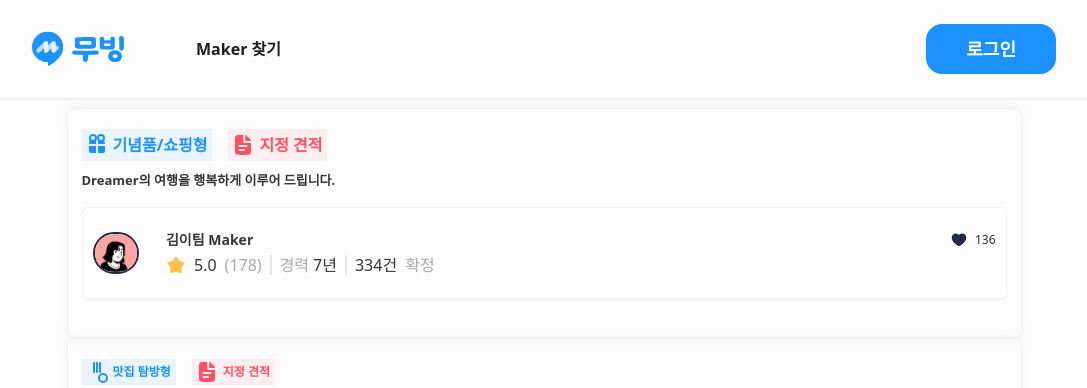
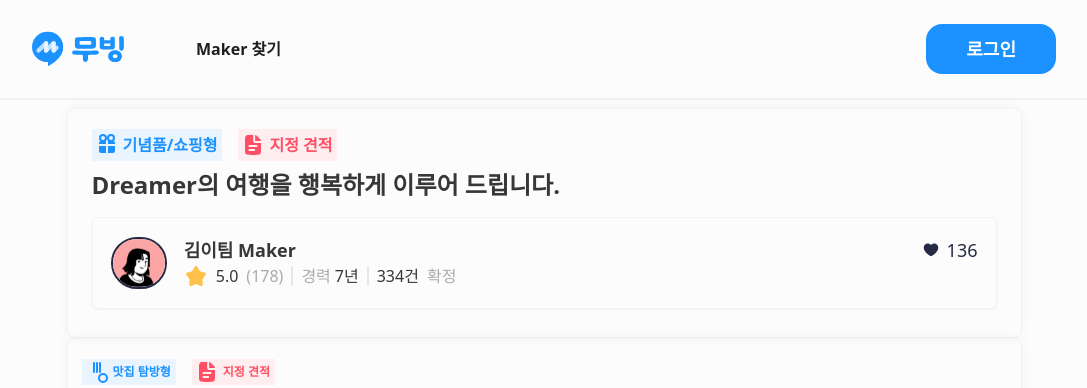
Before and after one commit to GoHawaiiForMe/frontend, a Next.js app: page /findingMaker in a window 1280 px wide. Shown: the top 388 px of the page, without its empty margins (96-1183 px from the left). Built offline with nearby package versions, Linux system fonts and the light colour scheme; no server answers.

Commit message:
style: media query

```diff
--- a/src/components/Common/CardFindMaker.tsx
+++ b/src/components/Common/CardFindMaker.tsx
@@ -1,6 +1,7 @@
 import Image from "next/image";
 import Label from '@/components/Common/Label';
 import like from "@public/assets/icon_like_black.svg";
+import like_pink from "@public/assets/icon_like_pink.svg";
 import star from "@public/assets/icon_star_md.svg";
 import default_img from "@public/assets/img_avatar3.svg";
 
@@ -21,7 +22,7 @@ interface CardFindMakerProps {
   otherText?: string;
   starSize?: string;
   heartNumberSize?: string;
-
+  likeIcon?: 'pink';
 
 }
 const CardFindMaker = ({
@@ -39,14 +40,16 @@ const CardFindMaker = ({
   otherText,
   heartNumberSize,
   customLabelContainerClass,
-  customLabelTextClass
+  customLabelTextClass,
+  likeIcon
 }: CardFindMakerProps) => {
 
-  const computedPhotoSize = cardSize === 'sm' ? "46" : photoSize;
-  const computedStarSize = cardSize === 'sm' ? "20" : starSize;
+  const isSmallScreen = typeof window !== 'undefined' && window.innerWidth < 1023;
+  const computedPhotoSize = cardSize === 'sm' || isSmallScreen ? "46" : photoSize;
+  const computedStarSize = cardSize === 'sm' || isSmallScreen ? "20" : starSize;
   return (
     <div className={`w-full h-[230px] border border-color-line-100 rounded-lg py-5 px-6 shadow-[2px_2px_10px_rgba(220,220,220,0.14),-2px_-2px_10px_rgba(220,220,220,0.14)]
-     ${cardClassName} ${cardSize === 'sm' ? 'w-[327px] h-[188px] py-4 px-[14px]' : ''}`}>
+     ${cardClassName} ${cardSize === 'sm' ? 'w-[327px] h-[188px] py-4 px-[14px]' : ''} tablet:w-[600px] tablet:h-[188px] mobile:w-[327px] mobile:h-[188px]`}>
       <div className="flex mb-2 gap-4">
         <Label
           labelType={firstLabelType}
@@ -65,25 +68,26 @@ const CardFindMaker = ({
       <h2 className={`mb-4 text-2xl semibold text-color-black-300 ${titleSize} ${cardSize === 'sm' ? 'text-sm mb-1' : ''}`}>Dreamer의 여행을 행복하게 이루어 드립니다.</h2>
 
       <div className={`w-full h-[92px] flex items-center   rounded-md border-color-line-100 border py-4 px-[18px] shadow-sm
-        ${innerboxClassName} ${cardSize === 'sm' ? 'h-[78px] !p-[10px] ' : ''}`}>
-          <div className={`flex items-center w-20 h-20 ${profileClassName} ${cardSize === 'sm' ? 'min-w-12 min-h-12' : ''}`}>
+        ${innerboxClassName} ${cardSize === 'sm' ? 'h-[78px] !p-[10px] ' : ''} mobile-tablet:h-[78px] mobile-tablet:p-[10px]`}>
+          <div className={`flex items-center w-20 h-20 ${profileClassName} ${cardSize === 'sm' ? 'min-w-12 min-h-12' : ''} mobile-tablet:min-w-12 mobile-tablet:min-h-12`}>
             <Image
               src={default_img}
               alt="maker 이미지"
               width={parseInt(computedPhotoSize)}
               height={parseInt(computedPhotoSize)}
               className="border-2 border-color-blue-400 rounded-full"
+
             />
           </div>
           <div className="flex flex-col w-full py-1">
             <div className="w-full flex justify-between ">
-              <p className={`text-2lg semibold text-color-black-300 ${nameSize} ${cardSize === 'sm' ? 'text-md' : ''}`}>김이팀 Maker</p>
+              <p className={`text-2lg semibold text-color-black-300 ${nameSize} ${cardSize === 'sm' ? 'text-md' : ''} mobile-tablet:text-md`}>김이팀 Maker</p>
               <div className="flex gap-1 items-center">
-                <Image src={like} alt="heart" width={24} height={24} />
-                <p className={`text-2lg medium text-color-blue-400 ${heartNumberSize} ${cardSize === 'sm' ? 'text-xs' : ''}`}>136</p>
+                <Image src={likeIcon === 'pink' ? like_pink : like} alt="heart" width={24} height={24} />
+                <p className={`text-2lg medium text-color-blue-400 ${heartNumberSize} ${cardSize === 'sm' ? 'text-xs' : ''} mobile-tablet:text-xs`}>136</p>
               </div>
             </div>
-            <div className={`flex gap-2 items-center text-lg medium ${otherText} ${cardSize === 'sm' ? 'text-[10px]' : ''}`}>
+            <div className={`flex gap-2 items-center text-lg medium ${otherText} ${cardSize === 'sm' ? 'text-[10px]' : ''} mobile-tablet:text-[10px]`}>
               <div className="flex gap-2 items-center">
                 <Image
                   src={star}
--- a/src/pages/findingMaker.tsx
+++ b/src/pages/findingMaker.tsx
@@ -17,7 +17,7 @@ export default function findMaker() {
       <CardFindMaker
       firstLabelType="SHOPPING"
       secondLabelType="REQUEST"
-      cardSize="sm"
+
       />
       <CardFindMaker
       firstLabelType="FOOD_TOUR"
```
